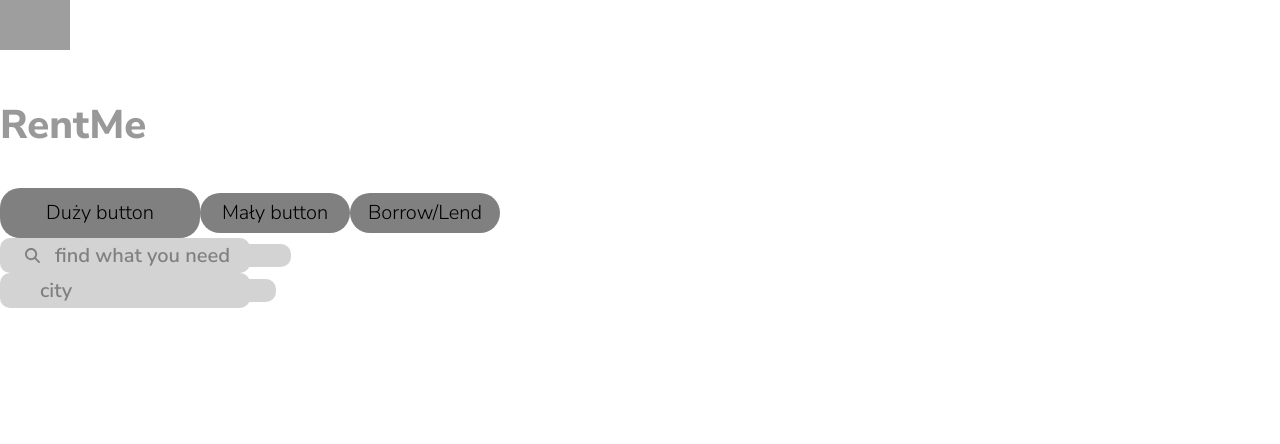
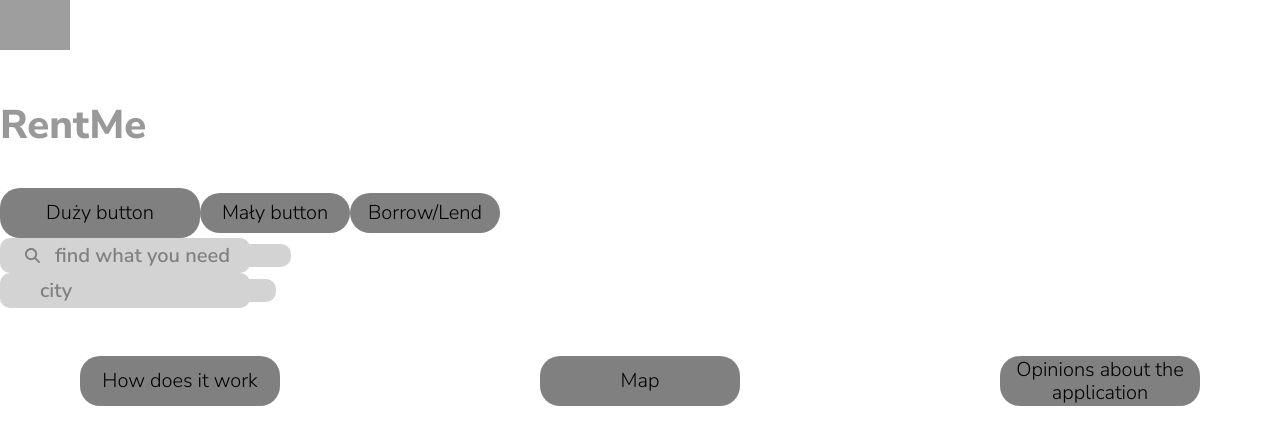
Before and after one commit to infoshareacademy/jfdzr9-team-ArchITects-of-the-safe-Universe, a React (Vite) app: page / in a window 1280 px wide. Shown: the top 444 px of the page. Built offline with nearby package versions, Linux system fonts and the light colour scheme; grey boxes are pictures that could not be loaded.

Commit message:
JFDZR9ASU 45 create bottom navigation

```diff
--- a/src/App.tsx
+++ b/src/App.tsx
@@ -4,6 +4,7 @@ import { ButtonM, ButtonS } from "./components/Buttons/Button.styled";
 import { SmallButton } from "./components/Buttons/SmallButton.component";
 import { Input } from "./components/Input/Input.component";
 import SearchIcon from "./assets/magnifying-glass-solid.svg";
+import BottomNavigation from "./components/BottomNavigation/BottomNavigation.components";
 
 function App() {
   return (
@@ -19,6 +20,7 @@ function App() {
       <SmallButton>Borrow/Lend</SmallButton>
       <Input icon={SearchIcon} placeholder="find what you need"></Input>
       <Input placeholder="city"></Input>
+      <BottomNavigation />
     </>
   );
 }
--- /dev/null
+++ b/src/components/BottomNavigation/BottomNavigation.components.tsx
@@ -0,0 +1,28 @@
+import { ButtonM } from "../Buttons/Button.styled";
+import { BottomNavigationSection } from "./BottomNavigation.styled";
+
+interface BottomNavigation {
+  howWork: string;
+  map: string;
+  opinion: string;
+}
+
+const BottomNavigation = ({ howWork, map, opinion }: BottomNavigation) => {
+  return (
+    <div>
+      <BottomNavigationSection>
+        <a href={howWork} target="" rel="">
+          <ButtonM>How does it work</ButtonM>
+        </a>
+        <a href={map} target="" rel="">
+          <ButtonM>Map</ButtonM>
+        </a>
+        <a href={opinion} target="" rel="">
+          <ButtonM>Opinions about the application</ButtonM>
+        </a>
+      </BottomNavigationSection>
+    </div>
+  );
+};
+
+export default BottomNavigation;
--- /dev/null
+++ b/src/components/BottomNavigation/BottomNavigation.styled.ts
@@ -0,0 +1,19 @@
+import styled from "styled-components";
+
+export const BottomNavigationSection = styled.section`
+  box-sizing: content-box;
+  width: min(70rem, 100%);
+  display: flex;
+  justify-content: space-between;
+  padding: 3rem 0;
+  margin: auto;
+
+  @media (max-width: 48.12em) {
+    flex-direction: column;
+    align-items: stretch;
+
+    button {
+      width: 100%;
+    }
+  }
+`;
```
